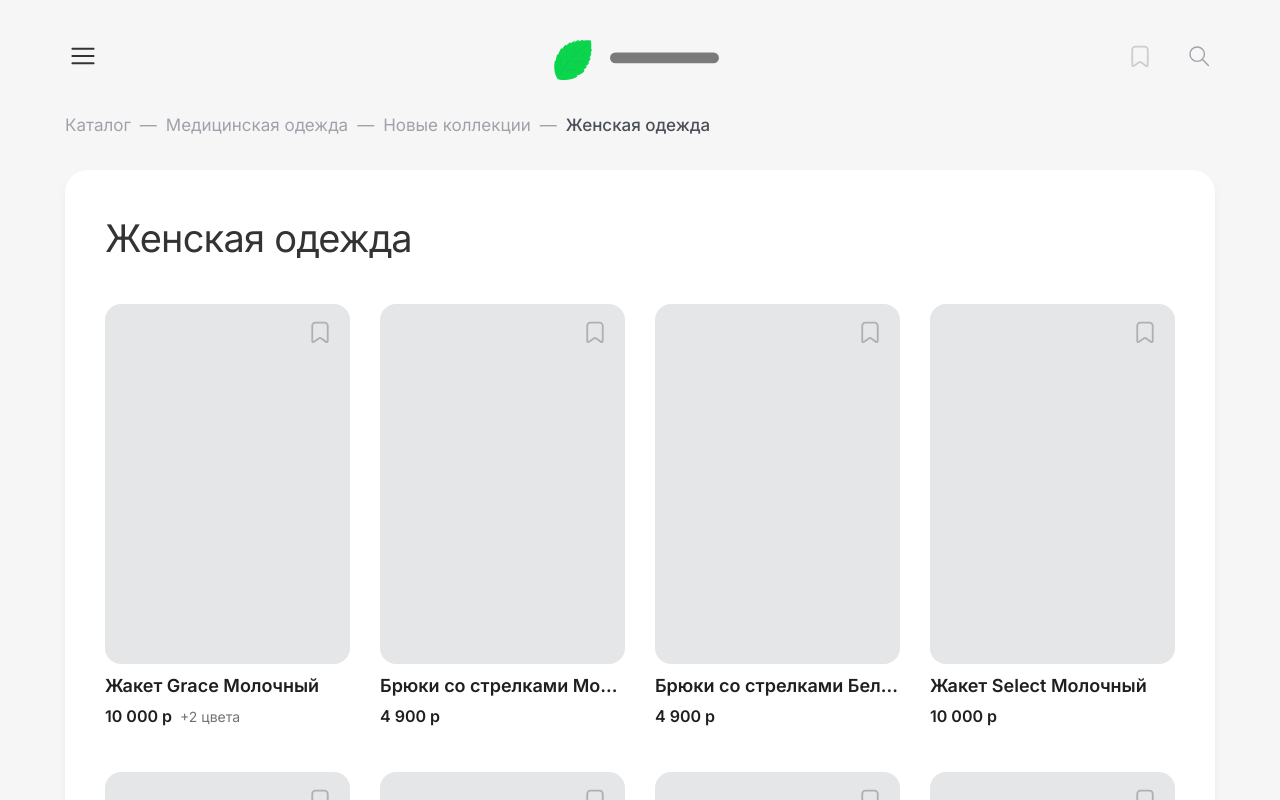
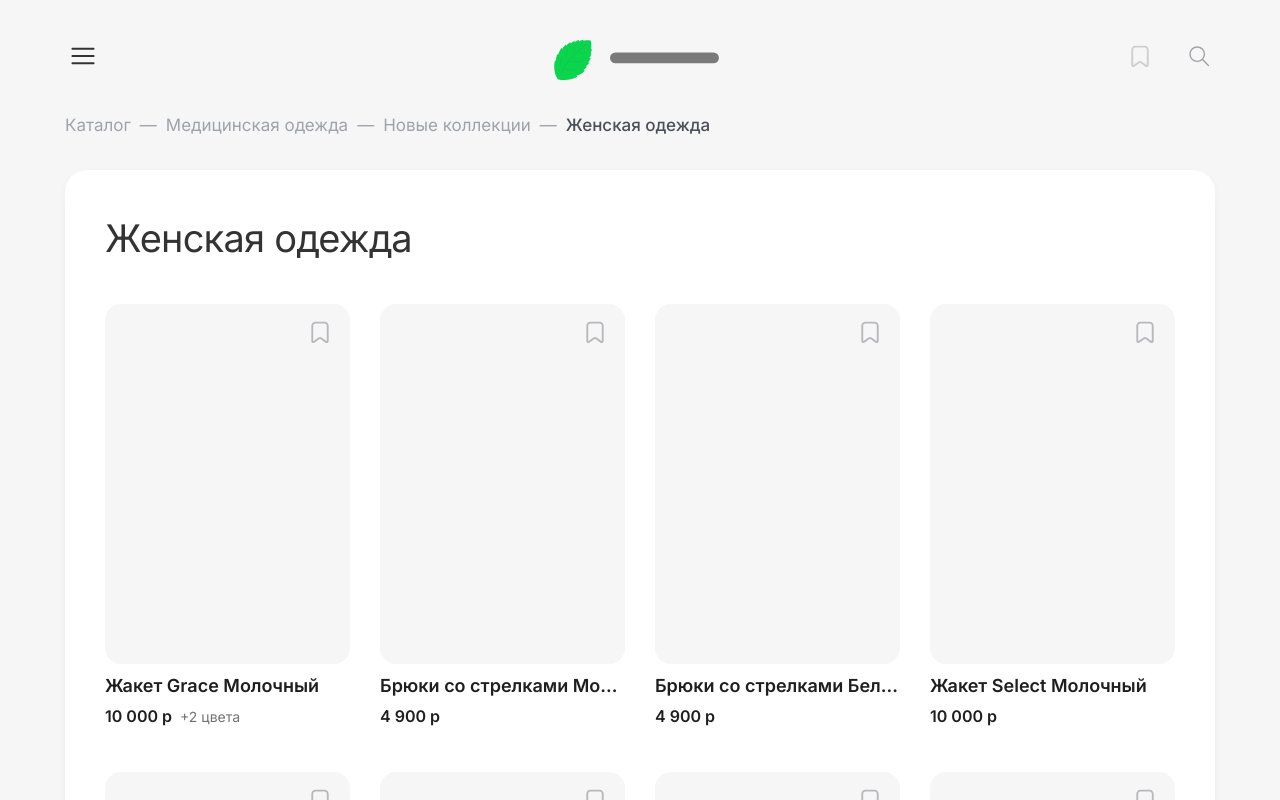
Before and after one commit to Evverr/Nimiti, a Next.js app: page /catalog in a window 1280 px wide. Shown: the top 800 px of the page. Built offline with nearby package versions, Linux system fonts and the light colour scheme.

Commit message:
Update card gray background

```diff
--- a/app/globals.css
+++ b/app/globals.css
@@ -134,7 +134,7 @@ img { display: block; }
 .alt-catalog-grid { width: 1420px; max-width: 100%; display: grid; grid-template-columns: repeat(5, minmax(0, 260px)); gap: 36px 30px; }
 .alt-product-card { min-width: 0; height: 432px; color: #1f1f1f; background: #fff; outline: 0 solid transparent; }
 .alt-product-card:focus-visible { outline: 3px solid var(--nimiti-color-bg-accent); outline-offset: 3px; }
-.alt-product-media { position: relative; display: block; width: 260px; max-width: 100%; height: 360px; overflow: hidden; border-radius: 16px; background: #e4e6e8; }
+.alt-product-media { position: relative; display: block; width: 260px; max-width: 100%; height: 360px; overflow: hidden; border-radius: 16px; background: #F6F6F7; }
 .alt-product-photo { display: block; width: 100%; height: 100%; object-fit: cover; }
 .alt-product-bookmark { position: absolute; top: 12px; right: 14px; width: 32px; height: 32px; object-fit: contain; }
 .alt-product-card h2 { margin: 8px 0 0; overflow: hidden; font-size: 18px; line-height: 28px; font-weight: 600; text-overflow: ellipsis; white-space: nowrap; }
@@ -203,7 +203,7 @@ img { display: block; }
 :root[data-theme='dark'] .modern-header .catalog-menu-cell.selected,
 :root[data-theme='dark'] .modern-header .catalog-popup-submenu h2 { color: var(--nimiti-color-text-primary); }
 .product-card { min-width: 0; }
-.product-media { position: relative; width: 100%; aspect-ratio: 330/390; overflow: hidden; border-radius: var(--nimiti-radius-md); background: #e4e6e8; }
+.product-media { position: relative; width: 100%; aspect-ratio: 330/390; overflow: hidden; border-radius: var(--nimiti-radius-md); background: #F6F6F7; }
 .product-media > img { width: 100%; height: 100%; object-fit: cover; transition: transform .35s ease; }
 .product-card:hover .product-media > img { transform: scale(1.025); }
 .badge { position: absolute; top: 16px; left: 16px; padding: 6px 12px; border-radius: 999px; background: white; font-size: 11px; font-weight: 600; }
@@ -213,7 +213,7 @@ img { display: block; }
 .product-card p strong { font-size: 17px; }
 .product-card p span { color: var(--nimiti-color-text-secondary); font-size: 14px; }
 .product-page { max-width: 1672px; min-height: calc(100vh - 104px); margin: 0 auto; padding: 64px 120px 100px; display: grid; grid-template-columns: minmax(480px,760px) minmax(420px,602px); gap: 70px; }
-.product-detail-media { height: 1150px; border-radius: 24px; overflow: hidden; background: #e4e6e8; }
+.product-detail-media { height: 1150px; border-radius: 24px; overflow: hidden; background: #F6F6F7; }
 .product-detail-media img { width: 100%; height: 100%; object-fit: cover; }
 .product-info { display: flex; flex-direction: column; align-items: flex-start; gap: 24px; }
 .product-info p, .product-info h1, .product-info h2 { margin: 0; }
@@ -260,7 +260,7 @@ img { display: block; }
 .checkout-form > .muted { font-size: 18px; }
 .form-grid { display: grid; grid-template-columns: 1fr 1fr; gap: 28px 24px; }
 .order-product { display: flex; align-items: center; gap: 16px; }
-.order-product img { width: 96px; height: 120px; border-radius: 12px; object-fit: cover; background: #e4e6e8; }
+.order-product img { width: 96px; height: 120px; border-radius: 12px; object-fit: cover; background: #F6F6F7; }
 .alt-product-photo, .product-media > img, .product-detail-media img, .order-product img { opacity: 0; }
 .order-product p { margin: 0; font-size: 15px; line-height: 24px; }
 :root[data-theme='dark'] .site-header { background: rgba(27,30,36,.96); }
```
